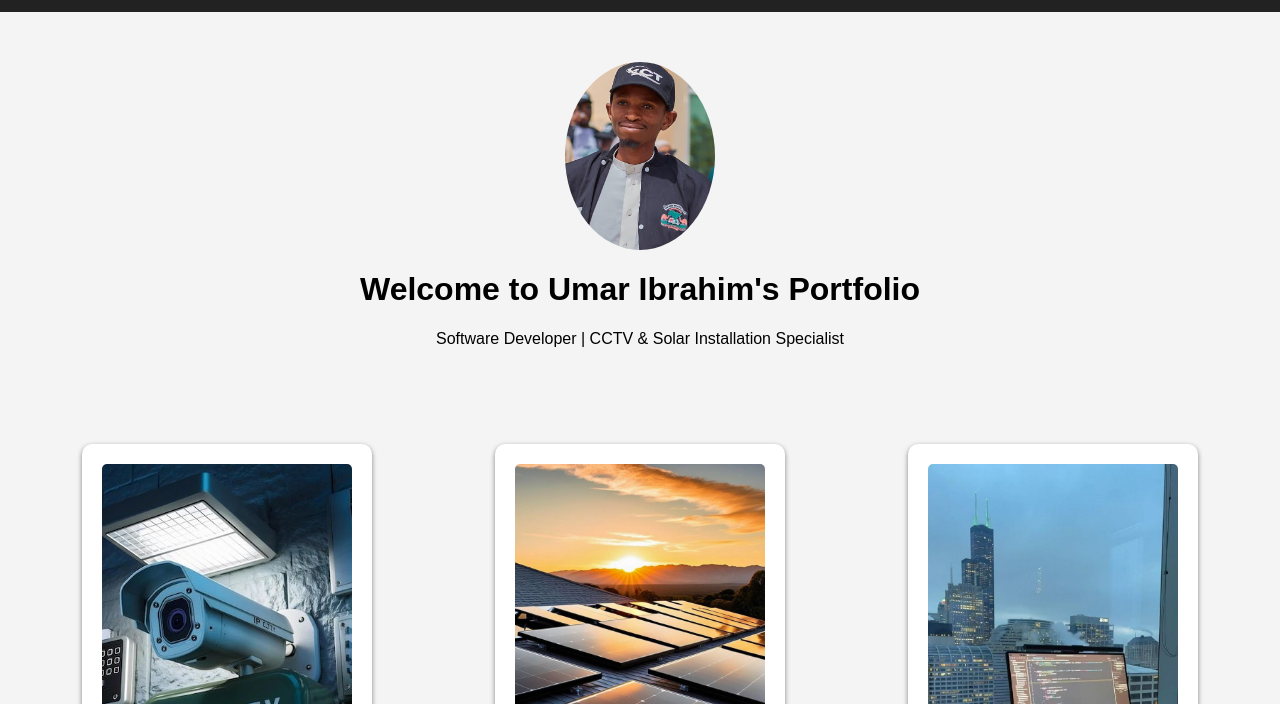
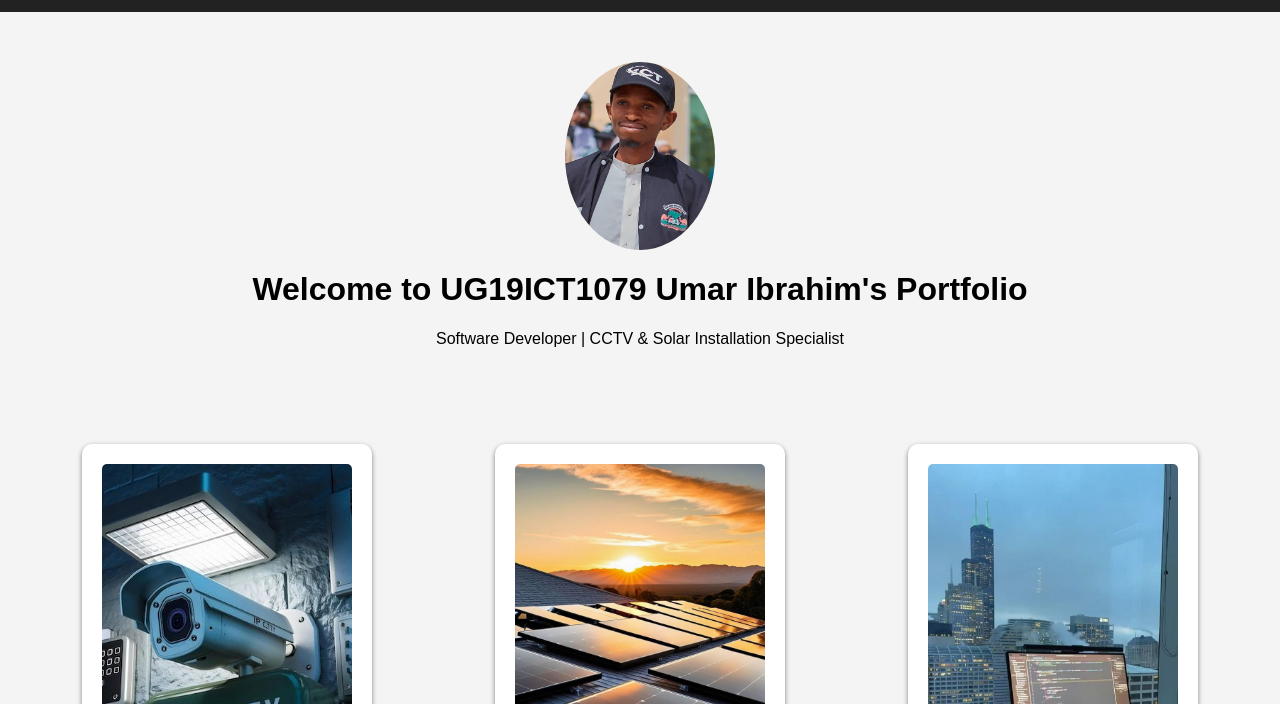
Before and after one commit to abuaamir1079/Myportfolio, a plain HTML site: page index.html in a window 1280 px wide. Shown: the part 96-800 px from the top of the page. Drawn offline with Linux system fonts and the light colour scheme.

Commit message:
Update index.html

```diff
--- a/index.html
+++ b/index.html
@@ -27,7 +27,7 @@ s22!DOCTYPE html>
 
   <div class="hero">
     <img src="img4.png" alt="Umar Ibrahim">
-    <h1>Welcome to Umar Ibrahim's Portfolio</h1>
+    <h1>Welcome to UG19ICT1079 Umar Ibrahim's Portfolio</h1>
     <p>Software Developer | CCTV & Solar Installation Specialist</p>
   </div>
 
```
